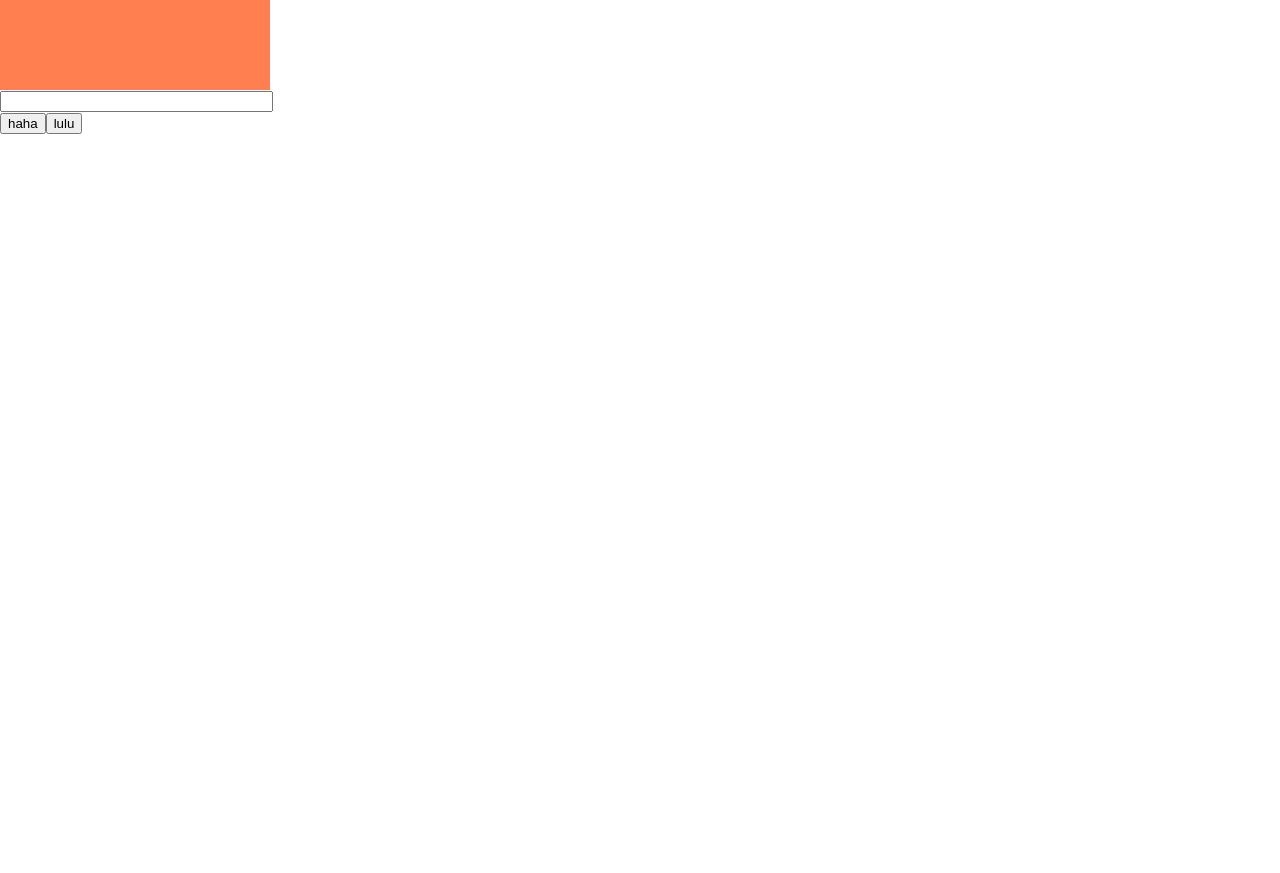
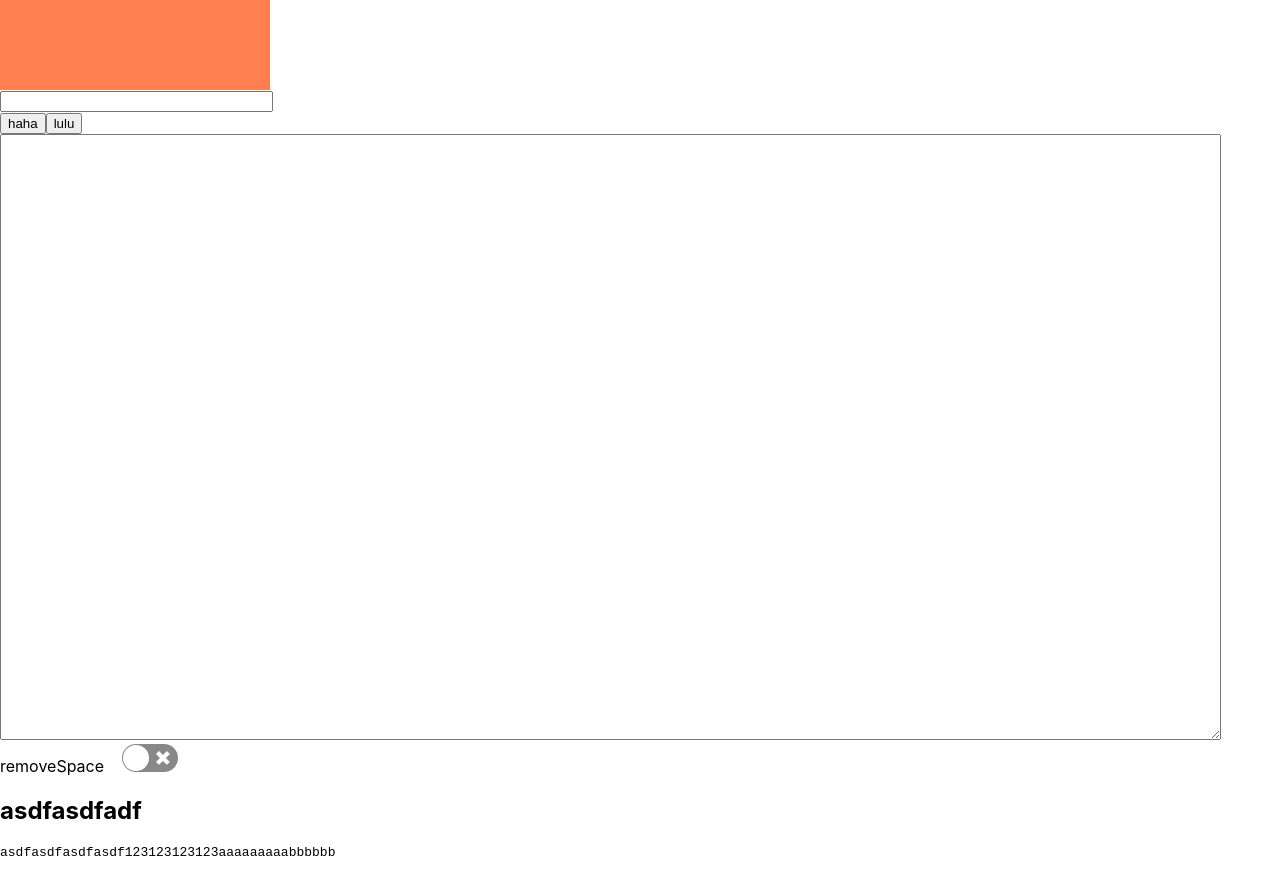
Before and after one commit to lala-p/react_planet, a React (Create React App) app: page /main in a window 1280 px wide. Shown: the part 400-1273 px from the top of the page. Before the commit the page ends 800 px from the top, so only its background shows below. Built offline with nearby package versions, Linux system fonts and the light colour scheme.

Commit message:
ㅋㅌㅋㅊㅌㅊㅋㅌㅊㅋㅌㅊ
(cherry picked from commit 52e74f21dfe1d7c133b261cf2610483507dd4b4b)

```diff
--- /dev/null
+++ b/src/actions/mainText.js
@@ -0,0 +1,10 @@
+export const SET_MAIN_TEXT = 'SET_MAIN_TEXT';
+
+
+
+export const setMainText = (text) => {
+    return {
+        type: SET_MAIN_TEXT,
+        payload: text,
+    }
+};
--- a/src/components/MainBoard.js
+++ b/src/components/MainBoard.js
@@ -1,13 +1,20 @@
 import React, { useState } from 'react';
+import { useSelector, useDispatch } from 'react-redux';
 import { useCookies } from 'react-cookie';
 
 import ToggleSwitch from 'react-switch';
 
+import * as mainTextAction from '../actions/mainText';
+
 
 const MainBoard = () => {
 
+    const [boardText, setboardText] = useState("");
+
     const [removeSpace, setremoveSpace] = useState(false);
     const [cookie, setCookie, removeCookie] = useCookies();
+
+    const selectMainText = useSelector((state) => state.mainText.mainText);
 
 
     return(
@@ -20,10 +27,14 @@ const MainBoard = () => {
                 removeSpace &nbsp; &nbsp;
                 <ToggleSwitch onChange={(checked) => setremoveSpace(checked)} checked={removeSpace} />
 
-                <h1>총  {removeSpace ? cookie.mainText.replace(/\s/ig, "").length : cookie.mainText.replace(/\r?\n|\r/g, "").length}자</h1>
+                {/* <h1>총  {removeSpace ? cookie.mainText.replace(/\s/ig, "").length : cookie.mainText.replace(/\r?\n|\r/g, "").length}자</h1> */}
                 <h2>asdfasdfadf</h2>
             </div>
+            <pre>
 
+                {selectMainText}
+
+            </pre>
 
         </div>
 
--- a/src/event/CommandEvent.js
+++ b/src/event/CommandEvent.js
@@ -236,10 +236,8 @@ const CommandEvent = forwardRef((props, ref) => {
                     if (pr.test(cmdArr[index])) {
 
                         let prameterArr = cmdArr[index];
-
                         prameterArr = prameterArr.replace(/\(|\)/g, "")
                         prameterArr = prameterArr.split(/,/g)
-
 
                         for (let index = 0; index < prameterArr.length; index++) {
                             prameterArr[index] = prameterArr[index].replace(/^\s+|\s+$/gm,'')
@@ -248,9 +246,7 @@ const CommandEvent = forwardRef((props, ref) => {
                         returnData = returnData(prameterArr)
 
                     } else {
-
                         returnData = returnData[cmdArr[index]]
-
                     }
 
 
--- a/src/index.js
+++ b/src/index.js
@@ -3,13 +3,21 @@ import ReactDOM from 'react-dom';
 import './index.css';
 import reportWebVitals from './reportWebVitals';
 import { CookiesProvider } from 'react-cookie';
+import { Provider } from 'react-redux';
+
 import Routes from './Routes';
 
+import createStore from './store';
+import reducers from './reducers';
+
+const store = createStore(reducers);
 
 ReactDOM.render(
-  <CookiesProvider>
-    <Routes />
-  </CookiesProvider>,
+  <Provider store={store}>
+    <CookiesProvider>
+      <Routes />
+    </CookiesProvider>
+  </Provider>,
   document.getElementById('root')
 );
 
--- a/src/pages/MainPage.js
+++ b/src/pages/MainPage.js
@@ -90,10 +90,10 @@ const MainPage = () => {
 
                 </div>
 
-                {/* <div style={{float: "left"}}>
+                {/* <div style={{float: "left"}}> */}
 
                     <MainBoard></MainBoard>
-
+{/*
                 </div> */}
 
 
--- /dev/null
+++ b/src/reducers/index.js
@@ -0,0 +1,12 @@
+import { combineReducers } from "redux";
+
+import mainText from './mainText';
+
+const rootReducer = combineReducers({
+    mainText,
+
+
+});
+
+
+export default rootReducer;
--- /dev/null
+++ b/src/reducers/mainText.js
@@ -0,0 +1,33 @@
+import * as mainTextAction from '../actions/mainText';
+
+
+const initialStates = {
+
+    mainText: "asdfasdfasdfasdf123123123123aaaaaaaaabbbbbb",
+
+}
+
+
+const reducers = (state = initialStates, actions) => {
+    const { type } = actions
+
+    switch (type) {
+        case mainTextAction.SET_MAIN_TEXT: {
+            return {
+                ...state,
+                mainText: actions.payload,
+            }
+        }
+
+        default: {
+            return {
+                ...state
+            }
+        }
+    }
+
+
+
+}
+
+export default reducers;
--- /dev/null
+++ b/src/store/index.js
@@ -0,0 +1,7 @@
+import { createStore } from "redux";
+
+const create = (reducers) => {
+    return createStore(reducers);
+}
+
+export default create;
```
